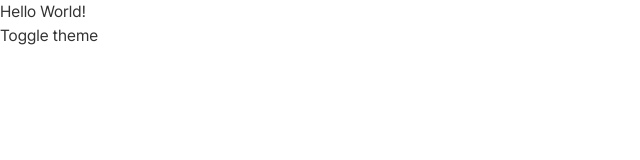
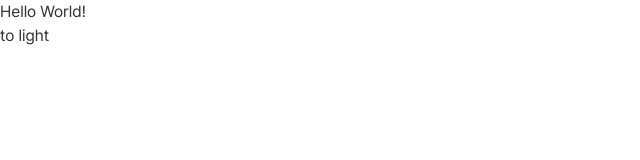
Before and after one commit to Galacsh/blog-template, a Next.js app: page / in a window 1280 px wide. Shown: the top 160 px of the page, without its empty margins (0-640 px from the left). Built offline with nearby package versions, Linux system fonts and the light colour scheme.

Commit message:
feat: raw theme toggle button

```diff
--- a/components/ThemeToggler.tsx
+++ b/components/ThemeToggler.tsx
@@ -7,7 +7,7 @@ const ThemeToggler = () => {
 
   return (
     <button onClick={() => setTheme(theme === 'light' ? 'dark' : 'light')}>
-      Toggle theme
+      to {theme === 'light' ? 'dark' : 'light'}
     </button>
   )
 }
```
